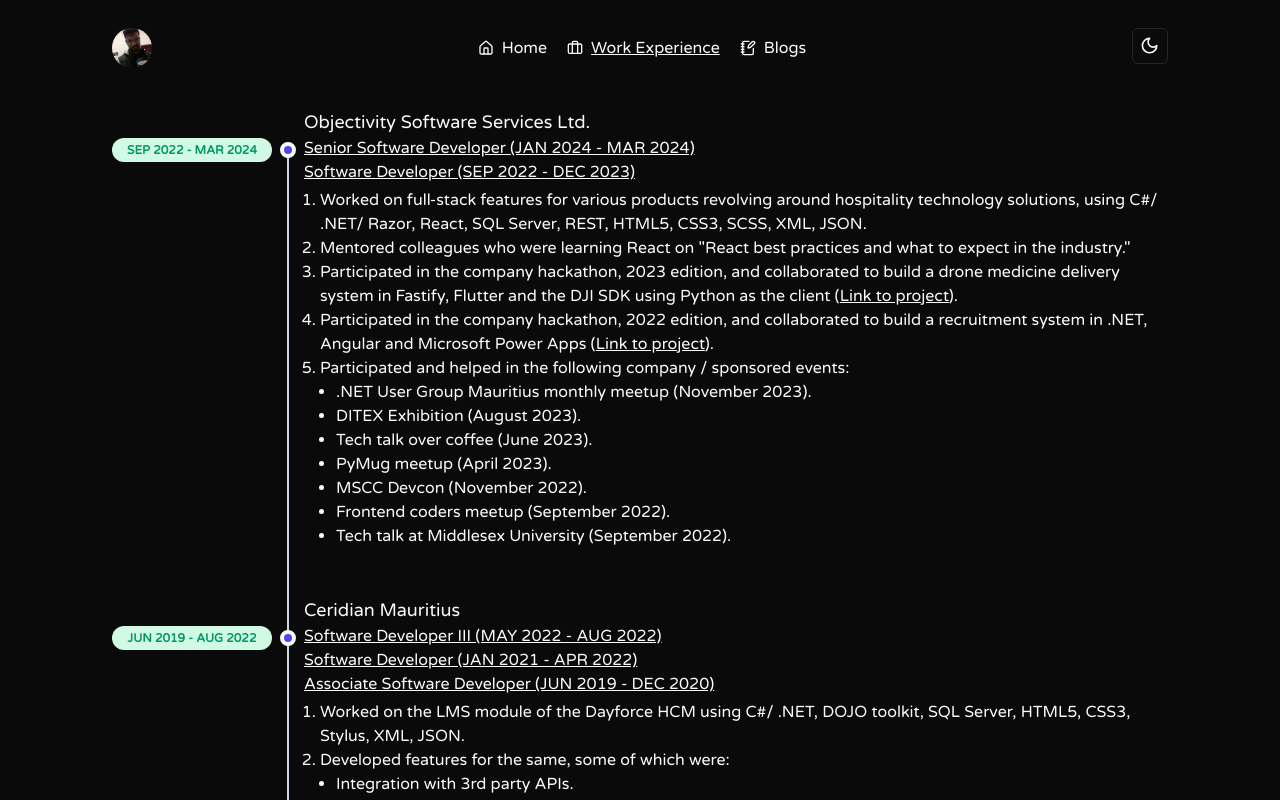
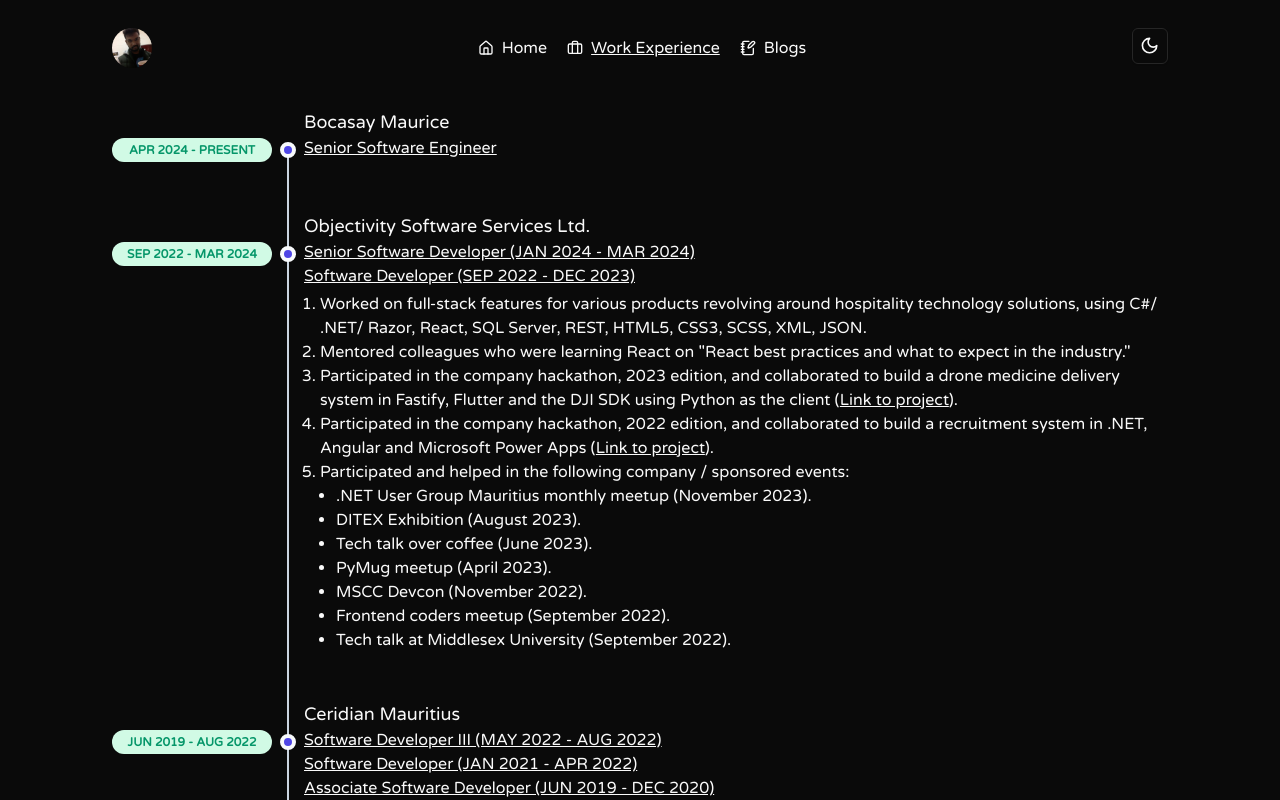
Before and after one commit to ihsaro/ihsaro.github.io, a React (Vite) app: page /work-experience in a window 1280 px wide. Shown: the top 800 px of the page. Built offline with nearby package versions, Linux system fonts and the light colour scheme.

Commit message:
- Work experience updated.

```diff
--- a/src/pages/WorkExperience.tsx
+++ b/src/pages/WorkExperience.tsx
@@ -7,6 +7,12 @@
             <div>
                 <Timeline
                     items={[
+                        {
+                            period: "APR 2024 - Present",
+                            title: "Bocasay Maurice",
+                            taglines: ["Senior Software Engineer"],
+                            description: <div></div>,
+                        },
                         {
                             period: "SEP 2022 - MAR 2024",
                             title: "Objectivity Software Services Ltd.",
```
